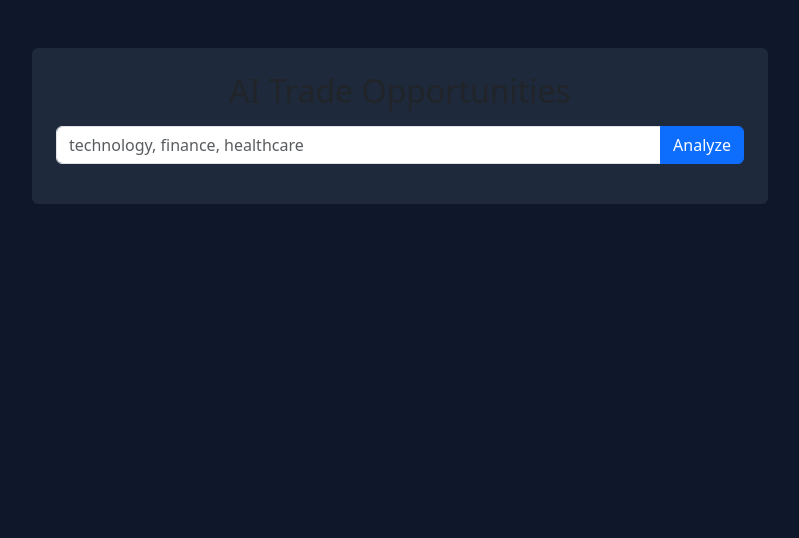
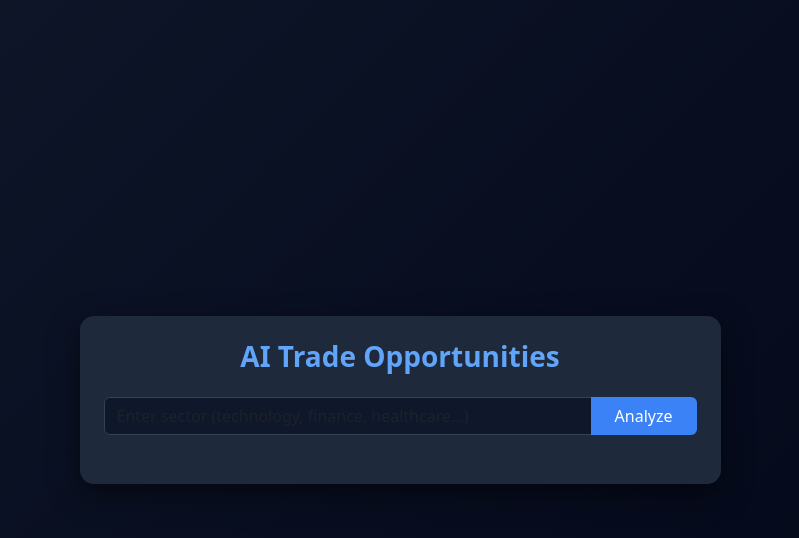
Before and after one commit to PRATIKSHETAKE/AppScrip, a plain HTML site: page templates/index.html in a window 1280 px wide. Shown: the whole page, without its empty margins (240-1039 px from the left). Drawn offline with nearby package versions, Linux system fonts and the light colour scheme.

Commit message:
Update index.html

```diff
--- a/templates/index.html
+++ b/templates/index.html
@@ -1,28 +1,81 @@
 <!DOCTYPE html>
-<html>
+<html lang="en">
 
 <head>
-
+<meta charset="UTF-8">
 <title>AI Trade Opportunities</title>
 
 <link href="https://cdn.jsdelivr.net/npm/bootstrap@5.3.2/dist/css/bootstrap.min.css" rel="stylesheet">
-
 <script src="https://cdn.jsdelivr.net/npm/marked/marked.min.js"></script>
 
 <style>
 
 body{
-background:#0f172a;
+background: linear-gradient(135deg,#0f172a,#020617);
+min-height:100vh;
+display:flex;
+align-items:center;
+justify-content:center;
+font-family: system-ui;
 color:white;
 }
 
-h1{
-color:#3b82f6;
-}
+/* Card */
 
 .card{
 background:#1e293b;
+border-radius:14px;
+box-shadow:0 10px 30px rgba(0,0,0,0.5);
 border:none;
+}
+
+/* Title */
+
+.title{
+font-weight:700;
+font-size:28px;
+color:#60a5fa;
+}
+
+/* Input */
+
+input{
+background:#0f172a !important;
+border:1px solid #334155 !important;
+color:white !important;
+}
+
+input::placeholder{
+color:#94a3b8;
+}
+
+/* Button */
+
+.btn-primary{
+background:#3b82f6;
+border:none;
+}
+
+.btn-primary:hover{
+background:#2563eb;
+}
+
+/* Result */
+
+#result{
+margin-top:25px;
+line-height:1.7;
+color:#e2e8f0;
+}
+
+/* Loading */
+
+#loading{
+margin-top:20px;
+}
+
+.spinner-border{
+color:#3b82f6;
 }
 
 </style>
@@ -31,29 +84,31 @@ border:none;
 
 <body>
 
-<div class="container mt-5">
+<div class="container">
 
 <div class="row justify-content-center">
 
-<div class="col-lg-8">
+<div class="col-lg-7">
 
 <div class="card p-4">
 
-<h2 class="text-center mb-3">AI Trade Opportunities</h2>
+<h2 class="text-center title mb-4">AI Trade Opportunities</h2>
 
-<div class="input-group mb-3">
+<div class="input-group">
 
-<input id="sector" class="form-control" placeholder="technology, finance, healthcare">
+<input id="sector" class="form-control"
+placeholder="Enter sector (technology, finance, healthcare...)">
 
-<button class="btn btn-primary" onclick="analyze()">Analyze</button>
+<button class="btn btn-primary px-4" onclick="analyze()">
+Analyze
+</button>
 
 </div>
 
 <div id="loading" style="display:none" class="text-center">
 
-<div class="spinner-border"></div>
-
-<p>Generating analysis...</p>
+<div class="spinner-border mt-4"></div>
+<p class="mt-2">Analyzing market data...</p>
 
 </div>
 
@@ -70,5 +125,4 @@ border:none;
 <script src="/static/script.js"></script>
 
 </body>
-
 </html>
```
